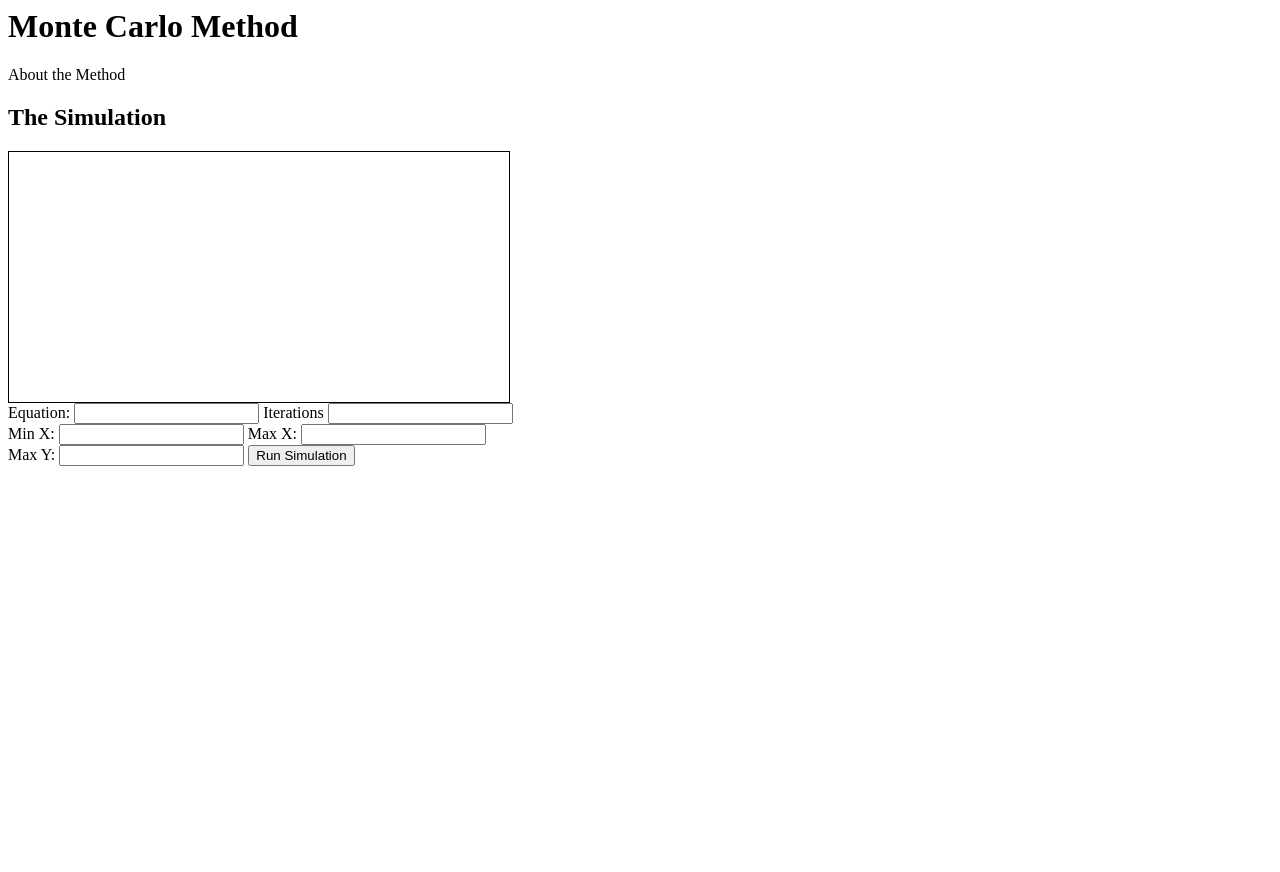
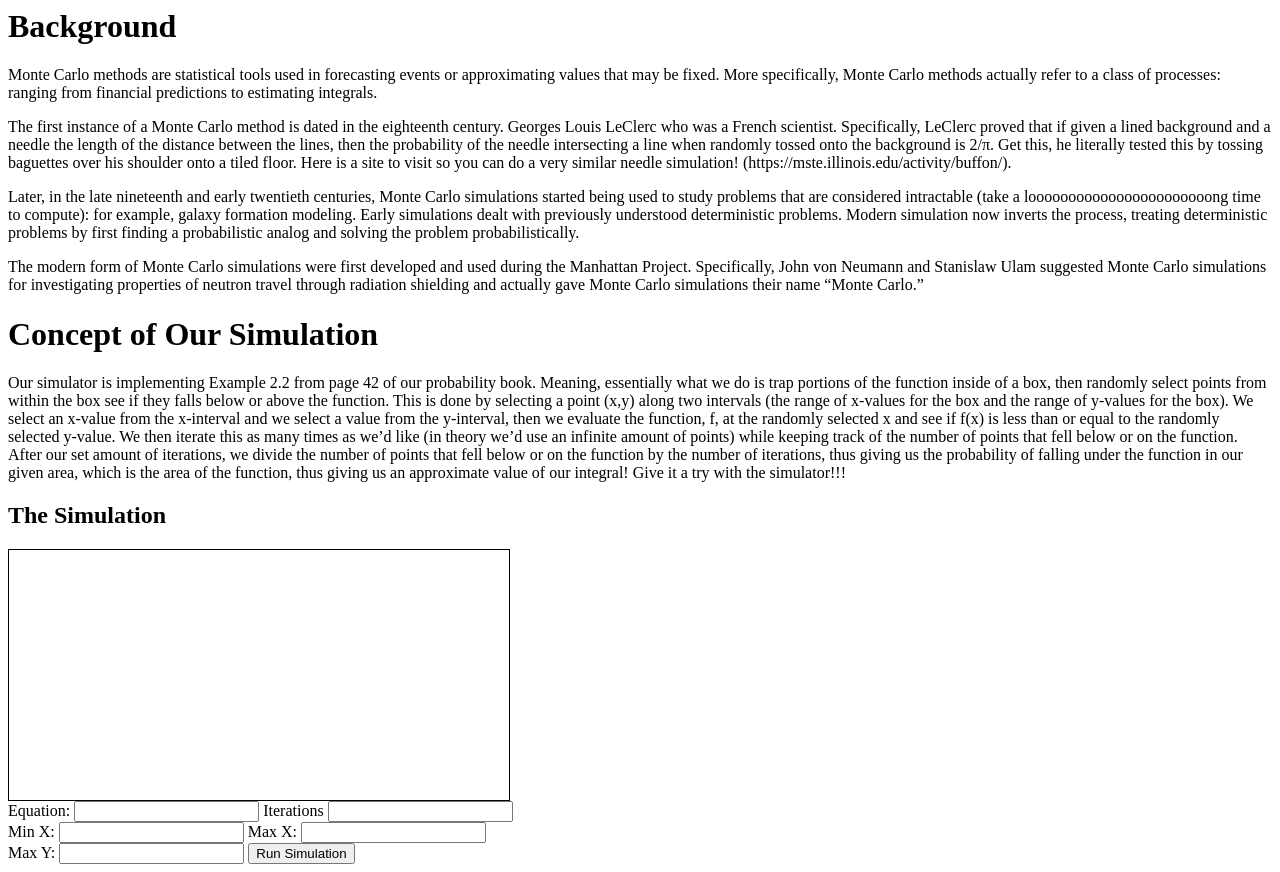
Before and after one commit to steveherrmannwm/montecarlo, a plain HTML site: page index.html in a window 1280 px wide. Before the commit the page ends 800 px from the top, so only its background shows below. Drawn offline with Linux system fonts and the light colour scheme.

Commit message:
Paragraphs

```diff
--- a/index.html
+++ b/index.html
@@ -108,8 +108,19 @@
 		</script>
 	</head>
 	<body>
-		<h1>Monte Carlo Method</h1>
-		<p>About the Method</p>
+		<h1>Background</h1>
+
+		<p>Monte Carlo methods are statistical tools used in forecasting events or approximating values that may be fixed. More specifically, Monte Carlo methods actually refer to a class of processes: ranging from financial predictions to estimating integrals. </p>
+
+		<p>The first instance of a Monte Carlo method is dated in the eighteenth century. Georges Louis LeClerc who was a French scientist. Specifically, LeClerc proved that if given a lined background and a needle the length of the distance between the lines, then the probability of the needle intersecting a line when randomly tossed onto the background is 2/π. Get this, he literally tested this by tossing baguettes over his shoulder onto a tiled floor. Here is a site to visit so you can do a very similar needle simulation! (https://mste.illinois.edu/activity/buffon/). </p>
+
+		<p>Later, in the late nineteenth and early twentieth centuries, Monte Carlo simulations started being used to study problems that are considered intractable (take a looooooooooooooooooooooong time to compute): for example, galaxy formation modeling. Early simulations dealt with previously understood deterministic problems. Modern simulation now inverts the process, treating deterministic problems by first finding a probabilistic analog and solving the problem probabilistically. </p>
+
+		<p>The modern form of Monte Carlo simulations were first developed and used during the Manhattan Project. Specifically, John von Neumann and Stanislaw Ulam suggested Monte Carlo simulations for investigating properties of neutron travel through radiation shielding and actually gave Monte Carlo simulations their name “Monte Carlo.” </p>
+
+		<h1>Concept of Our Simulation</h1>
+		<p>Our simulator is implementing Example 2.2 from page 42 of our probability book. Meaning, essentially what we do is trap portions of the function inside of a box, then randomly select points from within the box see if they falls below or above the function. This is done by selecting a point (x,y) along two intervals (the range of x-values for the box and the range of y-values for the box). We select an x-value from the x-interval and we select a value from the y-interval, then we evaluate the function, f, at the randomly selected x and see if f(x) is less than or equal to the randomly selected y-value. We then iterate this as many times as we’d like (in theory we’d use an infinite amount of points) while keeping track of the number of points that fell below or on the function. After our set amount of iterations, we divide the number of points that fell below or on the function by the number of iterations, thus giving us the probability of falling under the function in our given area, which is the area of the function, thus giving us an approximate value of our integral! Give it a try with the simulator!!! </p>
+
 		<h2>The Simulation</h2>
 		<div><canvas id="drawing" width="500" height="250" style="border:1px solid black"></canvas></div>
 		<div id="inputs">
```
